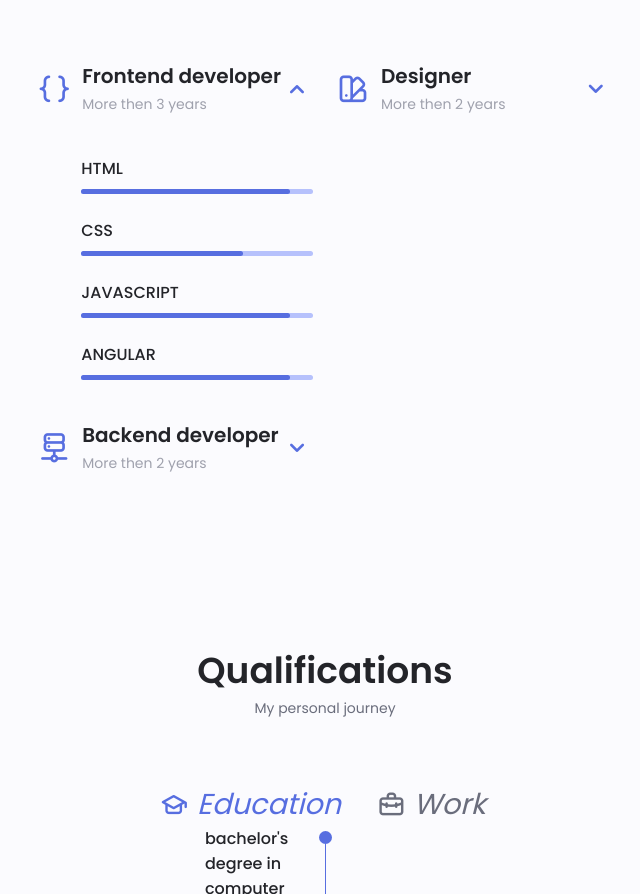
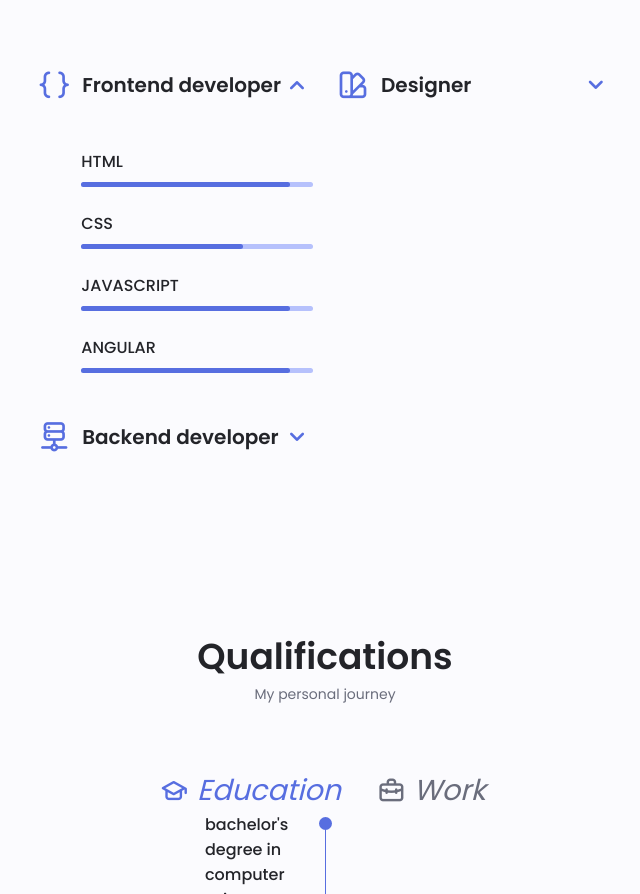
Before and after one commit to yassinht/yassine-houta, a plain HTML site: page index.html in a window 1280 px wide. Shown: the part 1515-2409 px from the top of the page, without its empty margins (315-955 px from the left). Drawn offline with nearby package versions, Linux system fonts and the light colour scheme.

Commit message:
fix data

```diff
--- a/index.html
+++ b/index.html
@@ -209,7 +209,7 @@
                 <i class="uil uil-brackets-curly skills__icon"></i>
                 <div>
                   <h1 class="skills__title">Frontend developer</h1>
-                  <span class="skills__subtitle">More then 3 years</span>
+                  <!-- <span class="skills__subtitle">More then 3 years</span> -->
                 </div>
 
                 <i class="uil uil-angle-down skills__arrow"></i>
@@ -263,7 +263,7 @@
                               <i class="uil uil-server-network skills__icon"></i>
                               <div>
                                 <h1 class="skills__title">Backend developer</h1>
-                                <span class="skills__subtitle">More then 2 years</span>
+                                <!-- <span class="skills__subtitle">More then 2 years</span> -->
                               </div>
 
                               <i class="uil uil-angle-down skills__arrow"></i>
@@ -328,7 +328,7 @@
                               <i class="uil uil-swatchbook skills__icon"></i>
                               <div>
                                 <h1 class="skills__title">Designer</h1>
-                                <span class="skills__subtitle">More then 2 years</span>
+                                <!-- <span class="skills__subtitle">More then 2 years</span> -->
                               </div>
 
                               <i class="uil uil-angle-down skills__arrow"></i>
```
